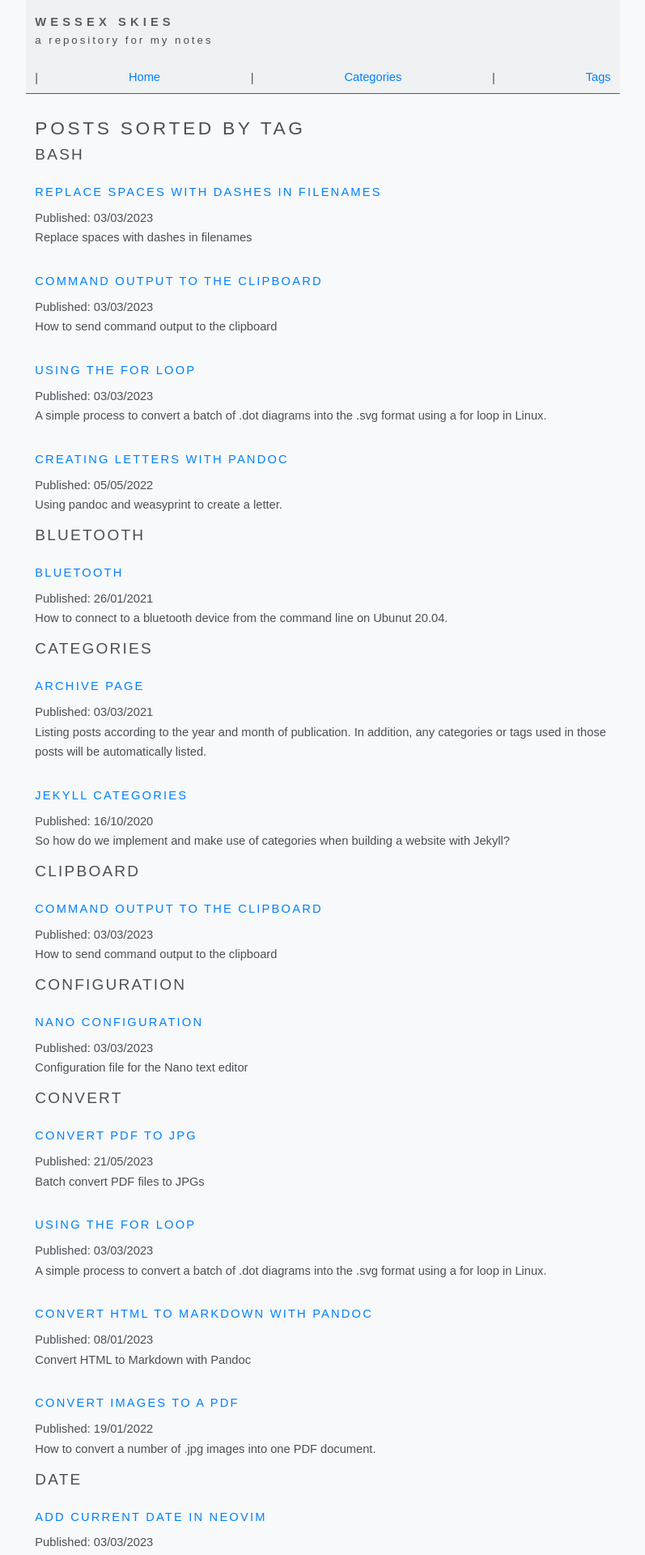
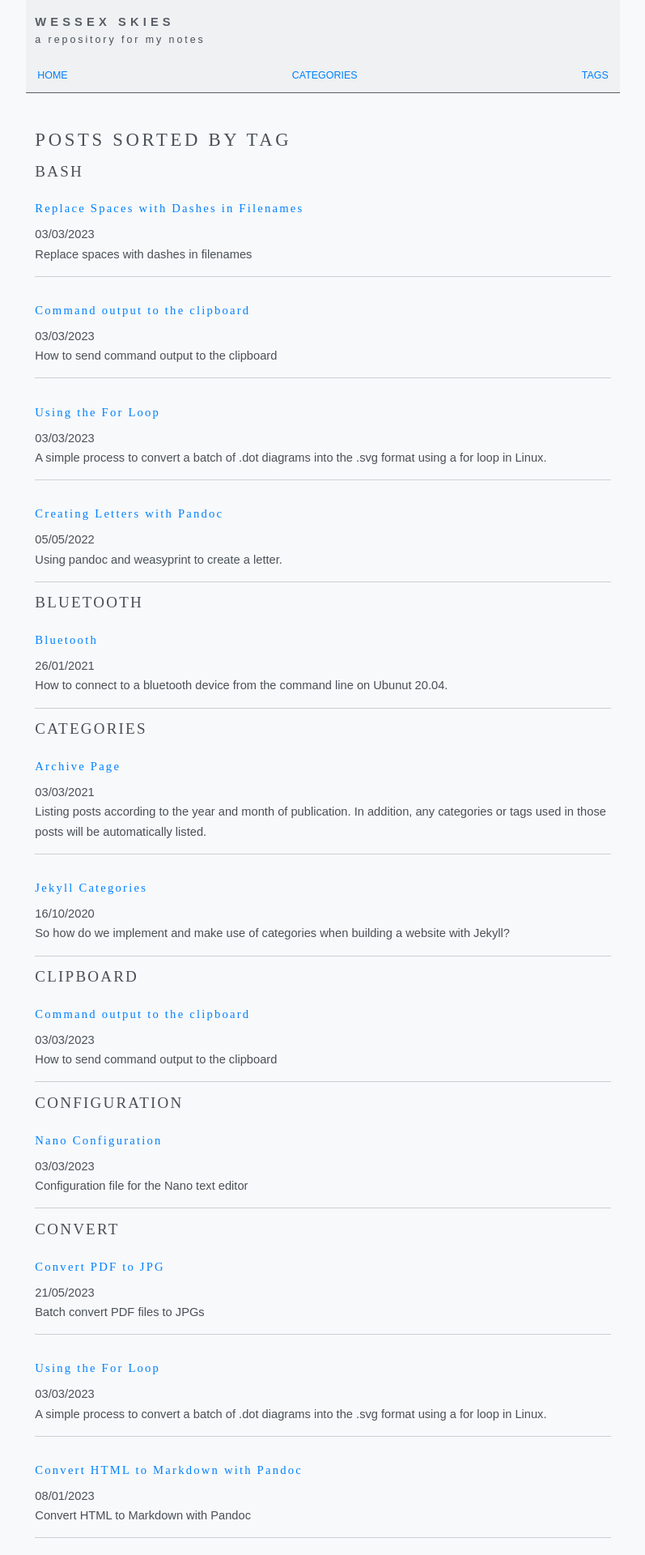
Before and after one commit to Wessex-Skies/wessex-skies.github.io, a Jekyll site: the page built from _pages/tags.html, in a window 1280 px wide. Shown: the top 1920 px of the page at 81% size, without its empty margins (241-1038 px from the left). Built offline with Jekyll 4.4.1, drawn with Linux system fonts in a browser that asks for light colours; some web fonts are replaced; some of the changed text lies outside the part shown.

Commit message:
automated: 2024-08-26-2233

```diff
--- a/_includes/navbar.html
+++ b/_includes/navbar.html
@@ -2,7 +2,7 @@
 
     {% for nav in site.data.navbar %}
 
-        | <a href="{{ nav.link }}">{{ nav.name }}</a>
+        <a class="nav-items" href="{{ nav.link }}">{{ nav.name }}</a>
 
     {% endfor %}
 
--- a/_includes/post-list.html
+++ b/_includes/post-list.html
@@ -3,8 +3,10 @@
     <h3><a class="post-title" href="{{ post.url }}">{{ post.title }}</a></h3>
 
     <p>
-        <span class="post-date">Published: {{ post.date | date: "%d/%m/%Y" }} </span> <br />
+        <span class="post-date">{{ post.date | date: "%d/%m/%Y" }} </span> <br />
         <span class="post-excerpt">{% if post.excerpt != null %} {{ post.excerpt }} {% endif %}</span>
     </p>
 
+    <hr />
+
 </div>
--- a/_sass/base.scss
+++ b/_sass/base.scss
@@ -40,14 +40,14 @@ $font-family-sans: source-sans-pro, sans-serif;
 $font-family-serif: source-serif-pro, serif;
 $font-family-monospace: fira-mono, monospace;
 
-$font-heading: $font-family-sans;
+$font-heading: $font-family-serif;
 $font-text: $font-family-sans;
 $font-monospace: $font-family-monospace;
 
 //-------------------------------------------------------------------------------------
 // Font Sizes
 $font-size-base: 11pt;
-$font-size-small: 10pt;
+$font-size-small: 0.85rem;
 
 //-------------------------------------------------------------------------------------
 // Body Dimensions
--- a/_sass/style.scss
+++ b/_sass/style.scss
@@ -51,24 +51,22 @@ h1, h2, h3, h4, h5, h6, p, ul, li, em, a, th, tr, td {
 
 h1, h2, h3, h4, h5, h6 {
     font-family: $font-heading;
-    text-transform: uppercase;
     letter-spacing: 0.15rem;
 }
 
 h1,
 h1 a:link {
     font-size: 1.55rem;
+    padding-top: 1rem;
+    padding-bottom: 0.5rem;
+    text-transform: uppercase;
     letter-spacing: 0.25rem;
-}
-
-#index h1.yearmonth {
-    border-left: solid 4px $color-theme;
-    padding-left: 0.5rem;
 }
 
 h2,
 h2 a:link {
     font-size: 1.30rem;
+    text-transform: uppercase;
 }
 
 h3 {
@@ -129,19 +127,6 @@ img+em {
 }
 
 //-------------------------------------------------------------------------------------
-// Card
-// Used with the post listings
-.card {
-    background-color: $color-background;
-    padding: 0; //0.5rem 0.5rem 0.1rem 0.5rem;
-    border: 0; //solid 0.05rem $gray-500;
-
-    h3 {
-        padding-top: 0;
-    }
-}
-
-//-------------------------------------------------------------------------------------
 // Tables
 table {
     width: 100%;
@@ -197,22 +182,11 @@ pre {
 
 //-------------------------------------------------------------------------------------
 // Navigation
-nav {
-    width: 100%;
-}
-
-//-------------------------------------------------------------------------------------
-// Pager
-.pager {
-    padding-top: 1rem ;
-}
-
-.previous {
-    float: left ;
-}
-
-.next {
-    float: right ;
+.nav-items {
+    font-size: $font-size-small;
+    text-transform: uppercase;
+    padding: 0.1rem 0.2rem 0.15rem 0.2rem;
+    float: left;
 }
 
 //-------------------------------------------------------------------------------------
--- a/index.html
+++ b/index.html
@@ -9,6 +9,4 @@ permalink: /
 
     {% include post-list.html %}
 
-    <hr>
-
 {% endfor %}
```
